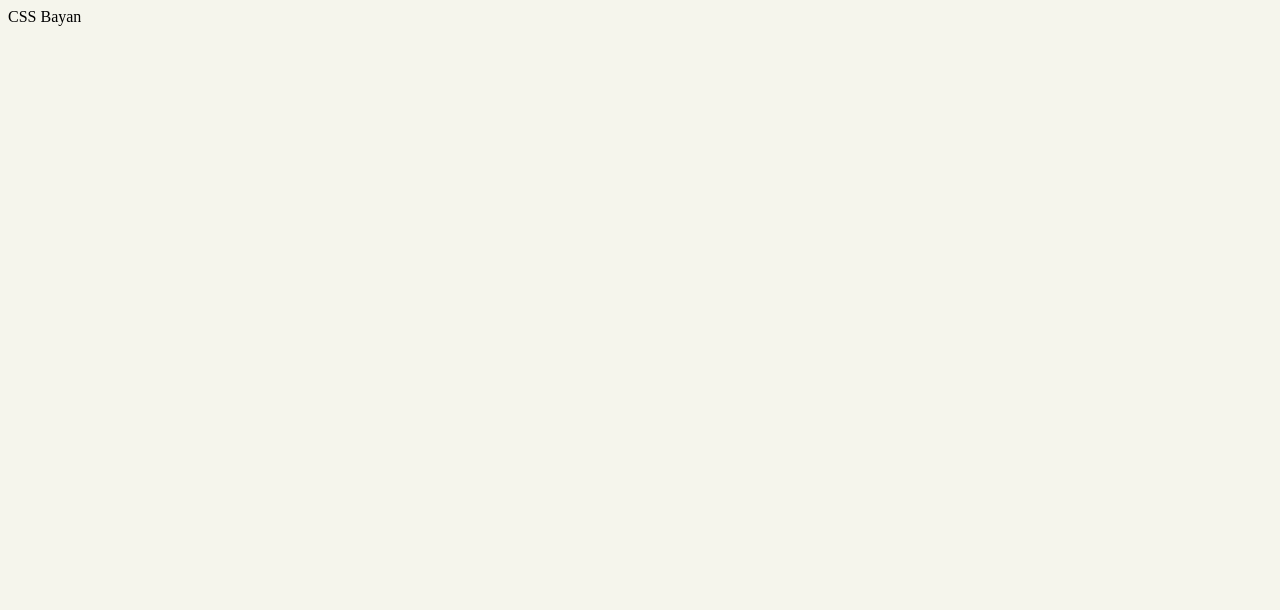
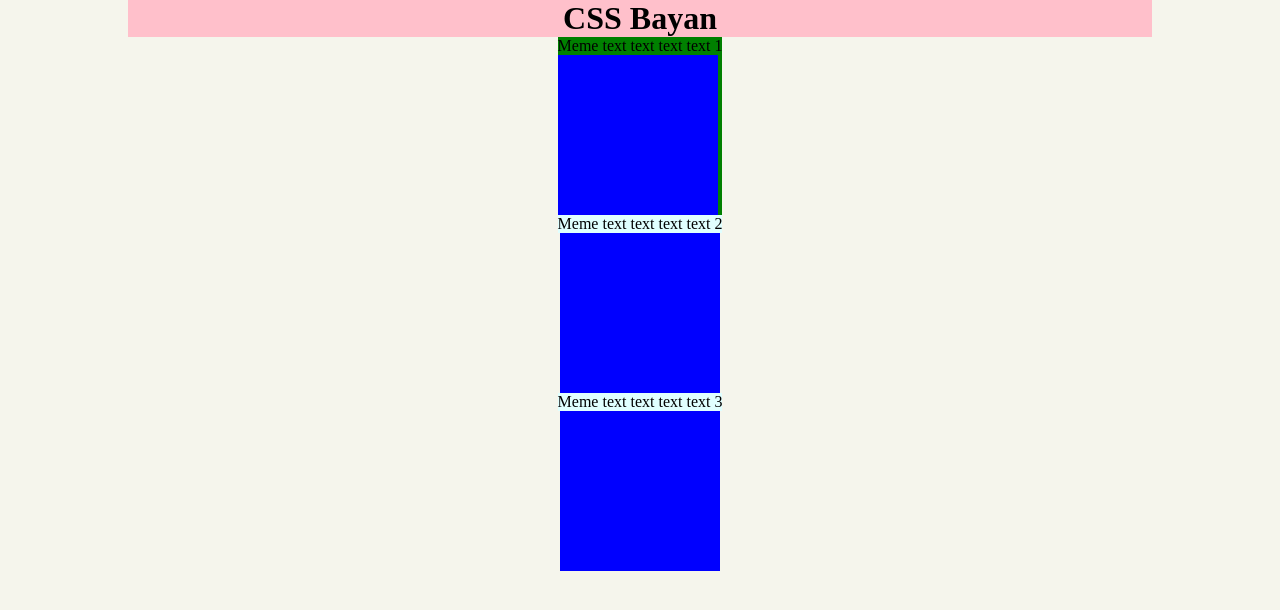
Before and after one commit to zweroboy1/cssBayan, a plain HTML site: page cssBayan/index.html in a window 1280 px wide. Drawn offline with Linux system fonts and the light colour scheme.

Commit message:
feat: add basic page layout (Sat, Mar 11, 2023 08:05:34 PM)

```diff
--- a/cssBayan/css/style.css
+++ b/cssBayan/css/style.css
@@ -1,3 +1,55 @@
+* {
+    margin: 0;
+    padding: 0;
+}
+
 body {
+    display: flex;
+    flex-direction: column;
+    justify-content: center;
+    align-items: center;
     background-color: #f5f5ec;
 }
+
+
+.title {
+    width: 80%;
+    background-color: pink;
+    text-align: center;
+}
+
+.container {
+    display: flex;
+    flex-direction: column;
+    align-items: center;
+    gap: 0;
+    width: 80%;
+    /*background-color: red;*/
+    cursor: pointer;
+}
+
+.meme-container {
+    display: flex;
+    flex-direction: column;
+    align-items: center;
+}
+
+.radio {
+    display: none;
+}
+
+.radio:checked~label {
+    background-color: green;
+}
+
+label {
+    width: 100%;
+    background-color: lightcyan;
+    cursor: inherit;
+}
+
+.img {
+    width: 10rem;
+    height: 10rem;
+    background-color: blue;
+}
--- a/cssBayan/index.html
+++ b/cssBayan/index.html
@@ -10,7 +10,24 @@
 </head>
 
 <body>
-    CSS Bayan
+    <h1 class="title">CSS Bayan</h1>
+    <div class="container">
+        <div class="meme-container">
+            <input class="radio" type="radio" name="meme" id="meme1" value="meme1" checked>
+            <label for="meme1">Meme text text text text 1<div class="img"></div></label>
+
+        </div>
+        <div class="meme-container">
+            <input class="radio" type="radio" name="meme" id="meme2" value="meme2">
+            <label for="meme2">Meme text text text text 2</label>
+            <div class="img"></div>
+        </div>
+        <div class="meme-container">
+            <input class="radio" type="radio" name="meme" id="meme3" value="meme3">
+            <label for="meme3">Meme text text text text 3</label>
+            <div class="img"></div>
+        </div>
+    </div>
 </body>
 
 </html>
```
